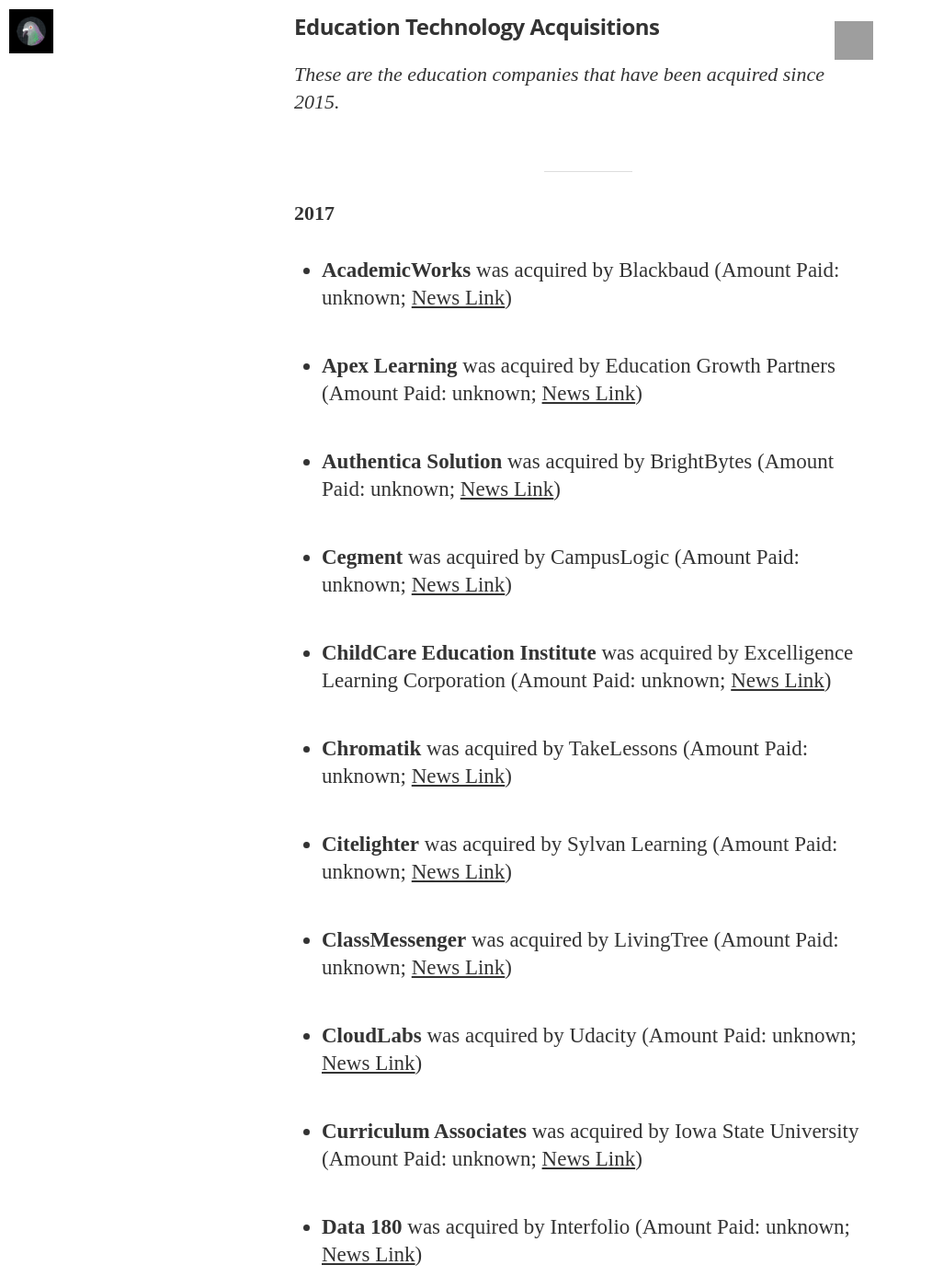
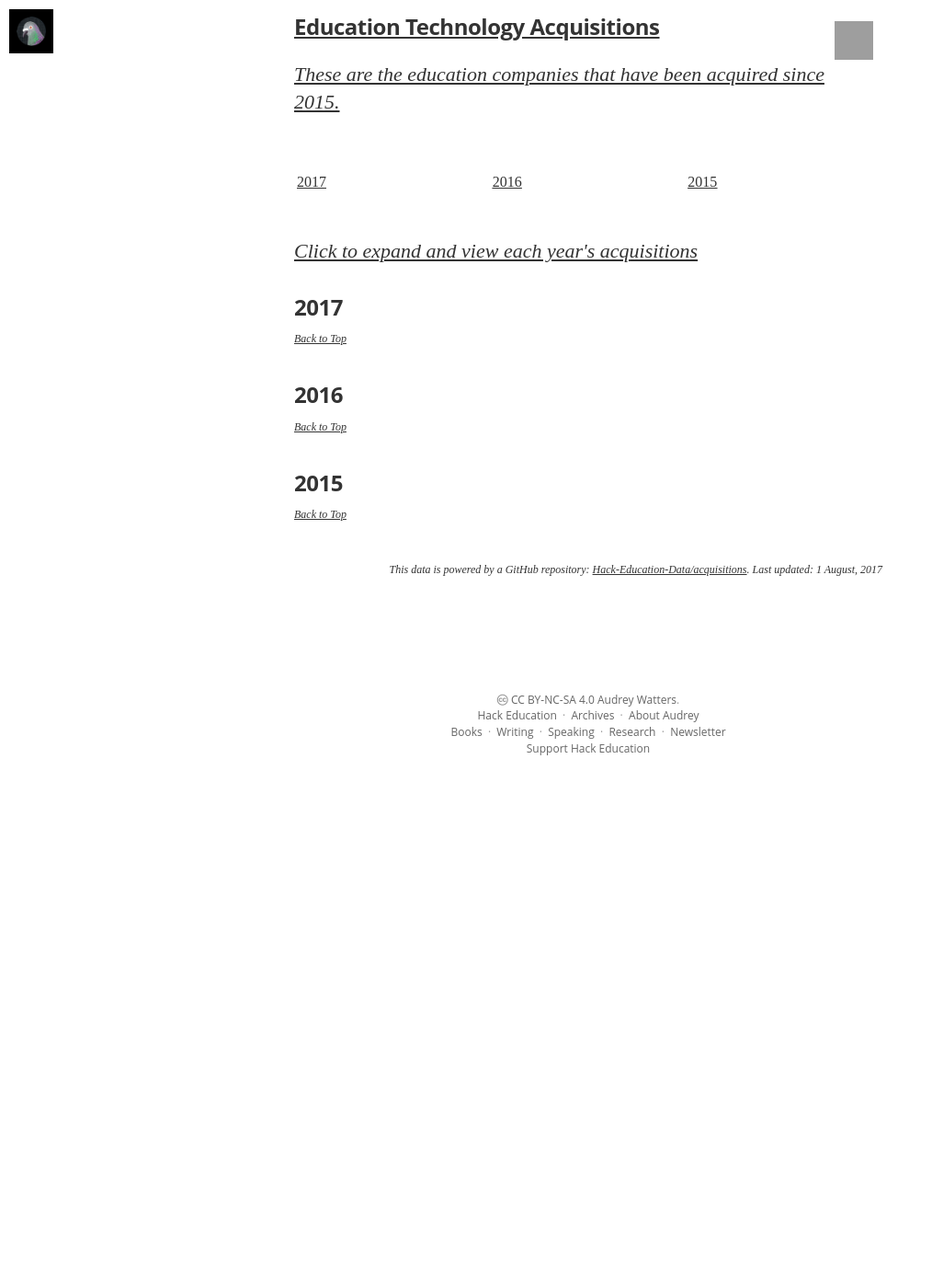
Before and after one commit to HackEducation/funding, a Jekyll site: the page built from acquisitions.html, in a window 1280 px wide and 1400 px high, scrolled down 738 px. Shown: the whole window at 92% size, without its empty margins (0-1014 px from the left). Built offline with Jekyll 4.4.1, drawn with Linux system fonts in a browser that asks for light colours; nearby versions of some CDN libraries; some web fonts are replaced; after the commit the page ends 1608 px from its top, so only the background shows below that; some of the changed text lies outside the part shown; grey boxes are pictures that could not be loaded.

Commit message:
update layout for acquisitions

```diff
--- a/acquisitions.html
+++ b/acquisitions.html
@@ -2,16 +2,43 @@
 layout: default
 title: Education Acquisitions
 ---
-<h3>Education Technology Acquisitions <img src="https://s3.amazonaws.com/hackedu/template_acquisitions.png" height="42" width="42" align="right" style="margin:10px"></h3>
+<h3><a name="top">Education Technology Acquisitions <img src="https://s3.amazonaws.com/hackedu/template_acquisitions.png" height="42" width="42" align="right" style="margin:10px"></h3>
 
 <br />
 
 <p><em>These are the education companies that have been acquired since 2015.</p></em>
-<hr >
+
+<p><table style="width:100%">
+  <tr>
+    <td><a href="#2017">2017</a></td>
+    <td><a href="#2016">2016</a></td>
+    <td><a href="#2015">2015</a></td>
+  </tr>
+  </table></p>
+
+<br />
+
+<p><em>Click to expand and view each year's acquisitions</em></p>
+
+<script type="text/javascript">
+  function showhide($divid)
+    {
+    if(document.getElementById($divid).style.display=='none')
+      {
+      document.getElementById($divid).style.display = '';
+      }
+     else
+     {
+      document.getElementById($divid).style.display = 'none';
+     }
+    }
+</script>
+
+<h3 onclick="showhide('acq-2017'); return false;"><a name="2017"></a>2017</h3>
+<div style="display: none;" id="acq-2017">
+<br />
 
 <!-- Acquisitions2017 -->
-
-<p><strong>2017</strong></p>
 
 {% assign acquisitions = site.data.acquisitions.2017 %}
 {% assign acquisitions = acquisitions | sort:"Name" %}
@@ -26,11 +53,16 @@
 
 {% endfor %}
 
-<hr >
+</div>
+
+<p style="font-size:12px"><a href="#top"><em>Back to Top</em></a></p>
+
+<h3 onclick="showhide('acq-2016'); return false;"><a name="2016"></a>2016</h3>
+<div style="display: none;" id="acq-2016">
+
+<br />
 
 <!-- Acquisitions2016 -->
-
-<p><strong>2016</strong></p>
 
 {% assign acquisitions = site.data.acquisitions.2016 %}
 {% assign acquisitions = acquisitions | sort:"Name" %}
@@ -45,11 +77,17 @@
 
 {% endfor %}
 
-<hr >
+</div>
+
+<p style="font-size:12px"><a href="#top"><em>Back to Top</em></a></p>
+
+
+<h3 onclick="showhide('acq-2015'); return false;"><a name="2015"></a>2015</h3>
+<div style="display: none;" id="acq-2015">
+
+<br />
 
 <!-- Acquisitions2015 -->
-
-<p><strong>2015</strong></p>
 
 {% assign acquisitions = site.data.acquisitions.2015 %}
 {% assign acquisitions = acquisitions | sort:"Name" %}
@@ -64,7 +102,9 @@
 
 {% endfor %}
 
-<hr >
+</div>
+
+<p style="font-size:12px"><a href="#top"><em>Back to Top</em></a></p>
 
 
-<p style="text-align: right; font-size:12px"><em>This data is powered by a GitHub repository: <a href="https://Hack-Education-Data.github.io/acquisitions">Hack-Education-Data/acquisitions</a>. Last updated: 10 July, 2017</em></p>
+<p style="text-align: right; font-size:12px"><em>This data is powered by a GitHub repository: <a href="https://Hack-Education-Data.github.io/acquisitions">Hack-Education-Data/acquisitions</a>. Last updated: 1 August, 2017</em></p>
```
